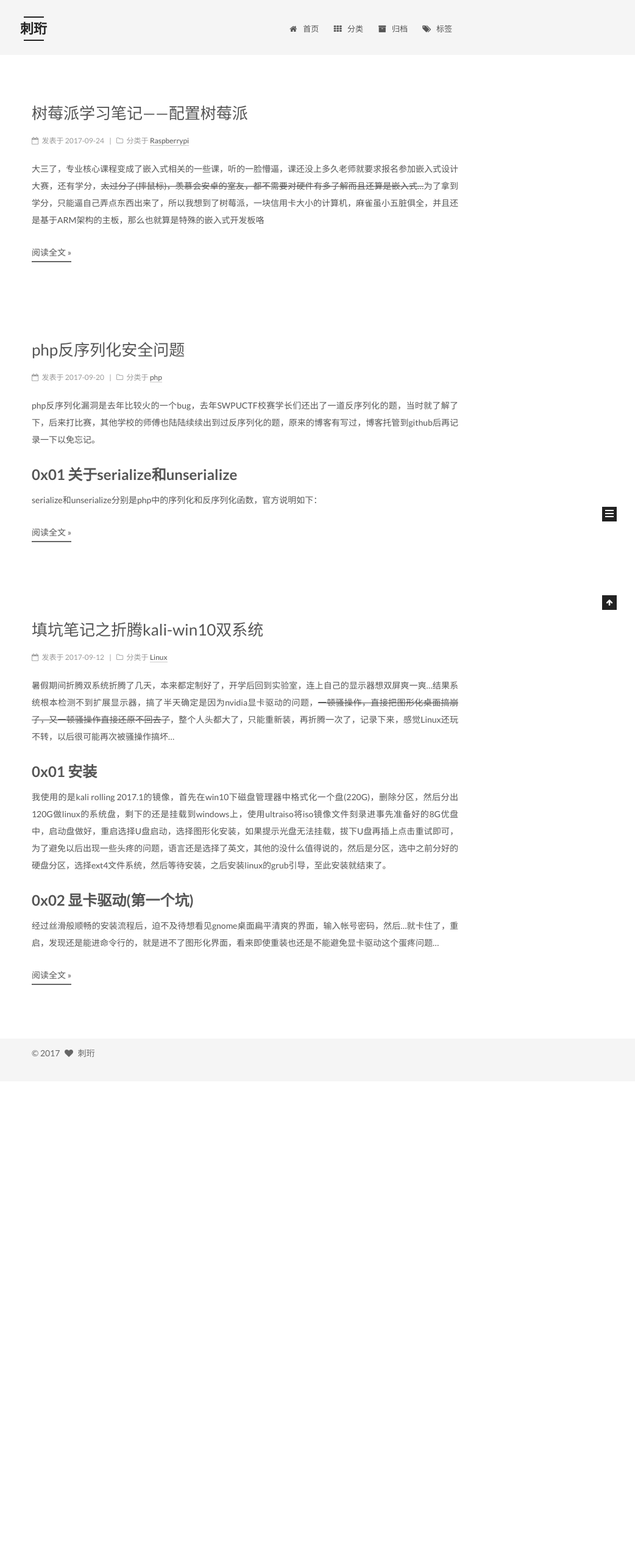
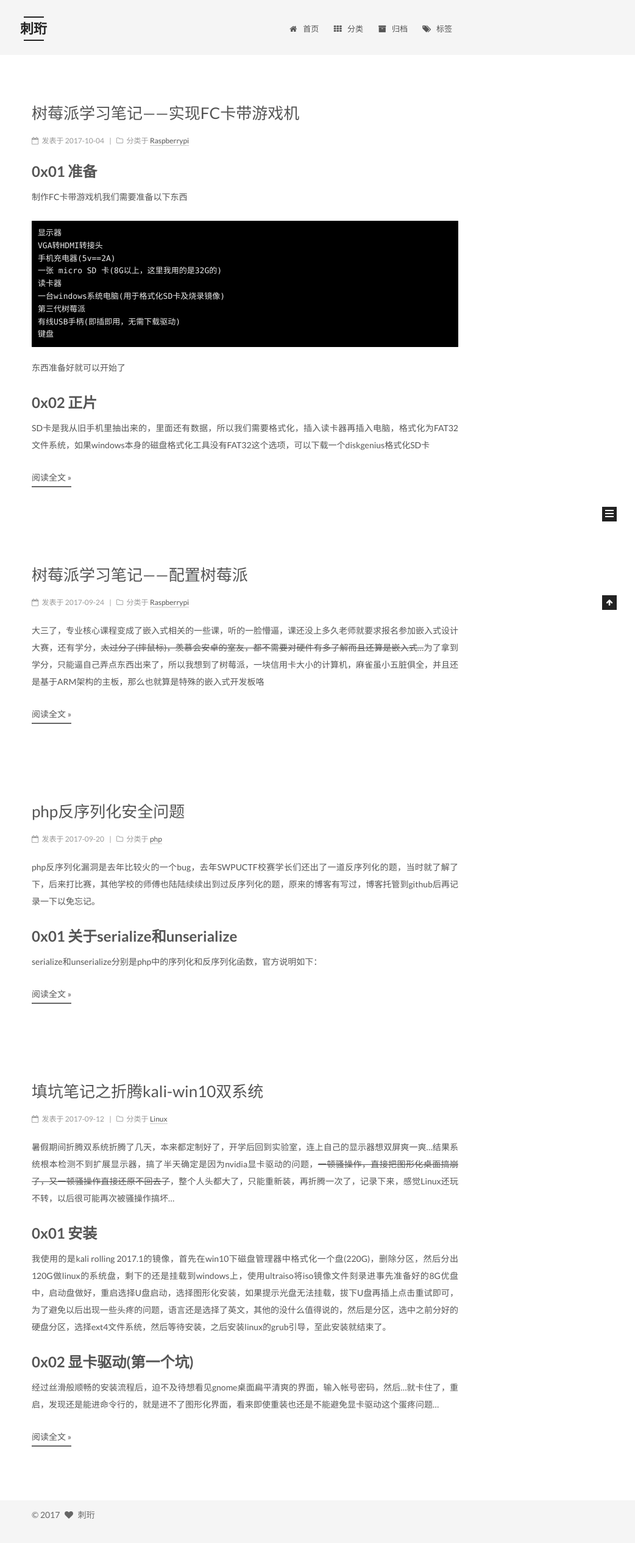
Before and after one commit to c1h3ng/c1h3ng.github.io, a Jekyll site: the page built from index.html, in a window 1280 px wide. Shown: the whole page at 61% size, without its empty margins (238-1280 px from the left). Built offline with Jekyll 4.4.1, drawn with Linux system fonts in a browser that asks for light colours; the list of posts is cut into pages by our own code; before the commit the page ends 1773 px from its top, so only the background shows below that.

Commit message:
nice mooncakes

````diff
--- a/_config.yml
+++ b/_config.yml
@@ -467,7 +467,7 @@ facebook_comments_plugin:
   enable: false
   num_of_posts: 10  # min posts num is 1
   width: 100%       # default width is 550px
-  scheme: light     # default scheme is light (light or dark)
+  scheme: dark     # default scheme is light (light or dark)
 
 # VKontakte API Support.
 # To get your AppID visit https://vk.com/editapp?act=create
--- /dev/null
+++ b/_posts/2017-10-4-raspberry-lakka.md
@@ -0,0 +1,67 @@
+---
+layout: post
+title: "树莓派学习笔记——实现FC卡带游戏机"
+date: 2017-10-4
+tags:
+  Linux
+  Raspberrypi
+  Lakka
+categories:
+  Raspberrypi
+---
+# 0x01 准备
+制作FC卡带游戏机我们需要准备以下东西
+```
+显示器
+VGA转HDMI转接头
+手机充电器(5v==2A)
+一张 micro SD 卡(8G以上，这里我用的是32G的)
+读卡器
+一台windows系统电脑(用于格式化SD卡及烧录镜像)
+第三代树莓派
+有线USB手柄(即插即用，无需下载驱动)
+键盘
+```
+东西准备好就可以开始了
+# 0x02 正片
+SD卡是我从旧手机里抽出来的，里面还有数据，所以我们需要格式化，插入读卡器再插入电脑，格式化为FAT32文件系统，如果windows本身的磁盘格式化工具没有FAT32这个选项，可以下载一个diskgenius格式化SD卡
+
+制作游戏机我们当然需要一个强大的游戏模拟器，这里我们使用lakka，lakka支持很多游戏，经典的红白机，街机，甚至是playstation的游戏，我们先去官网下载镜像：[Lakka官网](http://www.lakka.tv/get/)
+这里根据自身情况选择操作系统平台，硬件平台，这里用到的是树莓派所以选择：GNU/Linux -> Raspberry Pi 3，然后下载镜像
+
+下载完成后，解压出img镜像，windows下我们使用win32diskImager来烧录镜像到SD卡中：
+
+![](https://github.com/c1h3ng/c1h3ng.github.io/blob/master/assets/images/lakka.png?raw=true)
+
+win32diskImager选择镜像和SD卡：
+
+![](https://github.com/c1h3ng/c1h3ng.github.io/blob/master/assets/images/win32disk.png?raw=true)
+
+选择写入，然后等待一会就烧录到SD卡中了：
+
+![](https://github.com/c1h3ng/c1h3ng.github.io/blob/master/assets/images/write.png?raw=true)
+
+![](https://github.com/c1h3ng/c1h3ng.github.io/blob/master/assets/images/success.png?raw=true)
+
+镜像烧录完成，现在拔出SD卡，插入树莓派中，给树莓派通上电：
+
+![](https://github.com/c1h3ng/c1h3ng.github.io/blob/master/assets/images/boot.jpg?raw=true)
+
+BUT，现在还没有游戏可以玩，只能玩一个2048：
+
+![](https://github.com/c1h3ng/c1h3ng.github.io/blob/master/assets/images/2048.jpg?raw=true)
+
+我们先连上wifi，当然也可以直接使用网线，Settings -> Wi-Fi，选择wifi输入密码即可：
+
+![](https://github.com/c1h3ng/c1h3ng.github.io/blob/master/assets/images/wifi.jpg?raw=true)
+
+连上之后现在树莓派就与PC在同一局域网中了，此时我们可以在PC中的网络中可以发现名为lakka的设备，其中ROMs就是我们要用来存放游戏的目录，到网上下载游戏放到目录下，在lakka中扫描ROMs目录即可扫描到游戏：
+
+![](https://github.com/c1h3ng/c1h3ng.github.io/blob/master/assets/images/network.jpg?raw=true)
+
+# 0x03 彩蛋
+这里将游戏合集分享出，需要的下载即可：[百度网盘]( https://pan.baidu.com/s/1kVAAAwR) | 密码: 8ybw
+
+解压到ROMs目录下后，在lakka中切换到ROMs目录选择scan directory，等待扫描完后，就会出现一个能运行的游戏列表了，然后就可以愉快的玩耍了：
+
+![](https://github.com/c1h3ng/c1h3ng.github.io/blob/master/assets/images/supermario.jpg?raw=true)
````
